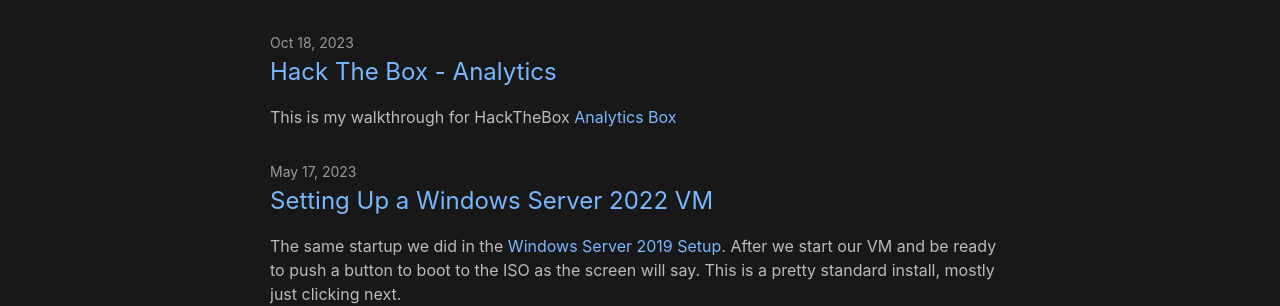
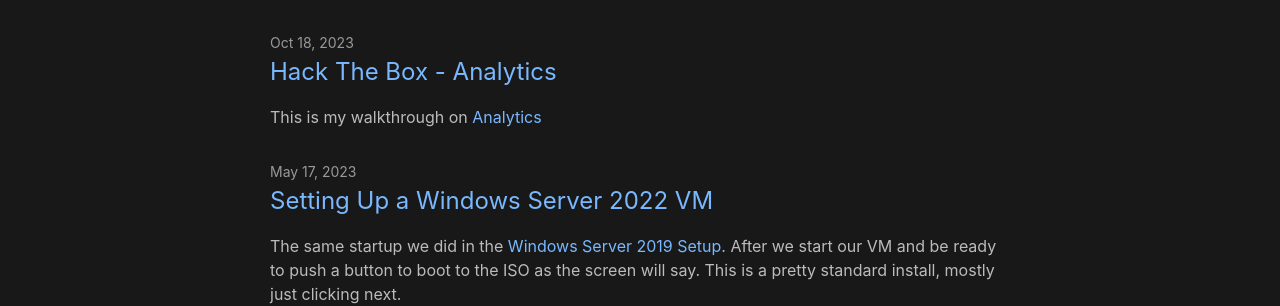
Before and after one commit to Th4ntis/th4ntis.github.io, a Jekyll site: the page built from blog.md, in a window 1280 px wide. Shown: the part 785-1091 px from the top of the page. Built offline with Jekyll 4.4.1, drawn with Linux system fonts in a browser that asks for light colours.

Commit message:
Update 2023-10-18-HTB-Analytics.md

```diff
--- a/_posts/2023-10-18-HTB-Analytics.md
+++ b/_posts/2023-10-18-HTB-Analytics.md
@@ -6,7 +6,7 @@
 - th4ntis
 ---
 
-This is my walkthrough for HackTheBox [Analytics Box](https://app.hackthebox.com/machines/Analytics)
+This is my walkthrough on [Analytics](https://app.hackthebox.com/machines/Analytics)
 
 ![](https://github.com/Th4ntis/CyberSecNotes/raw/main/.gitbook/assets/image%20(840).png)
 
```
